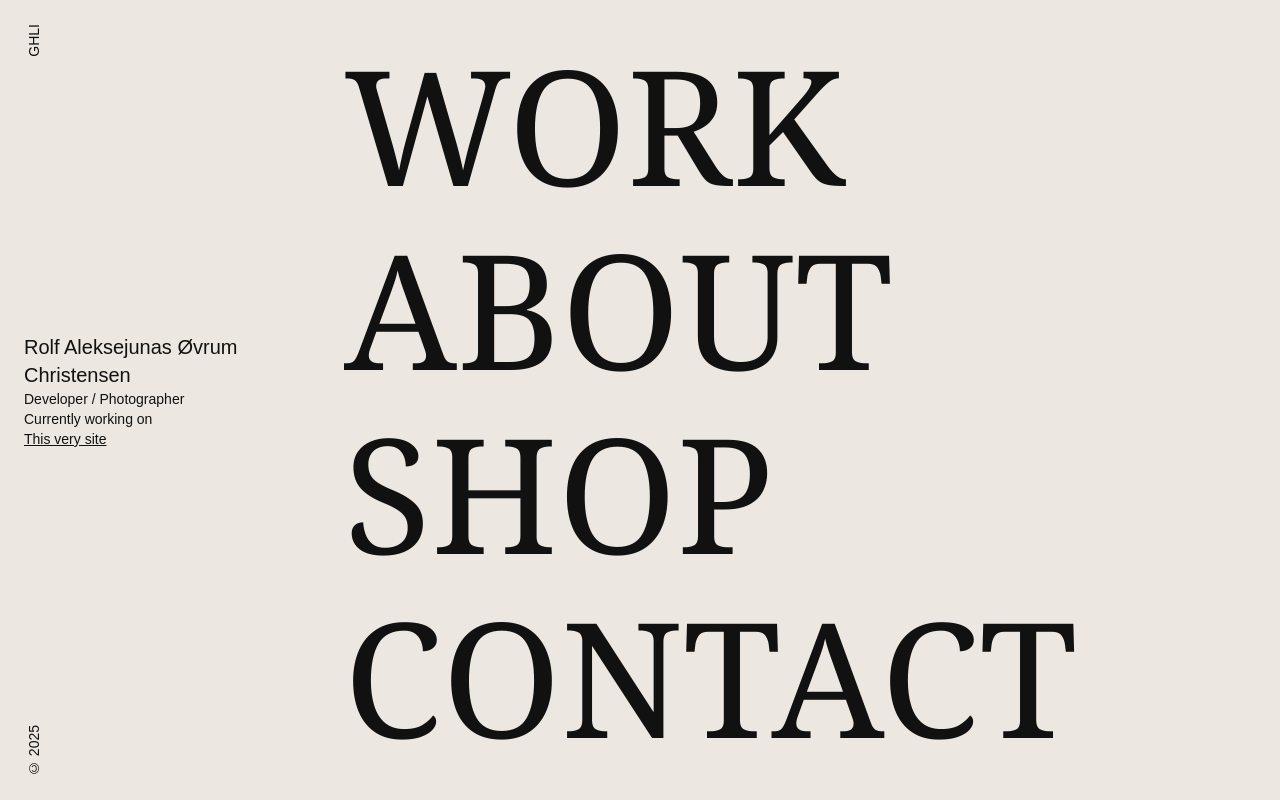
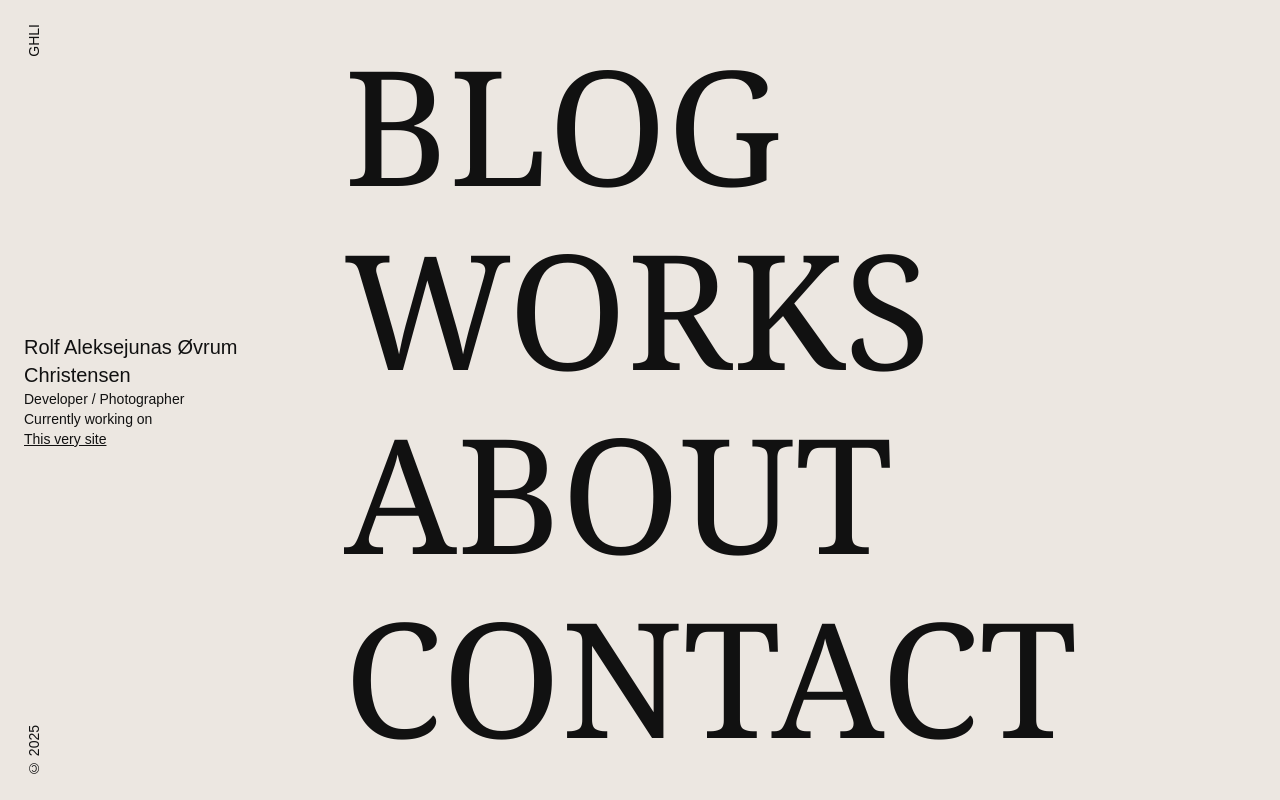
Before and after one commit to aleksejunas/aleksejunas-dot-no, a Next.js app: page / in a window 1280 px wide. Built offline with nearby package versions, Linux system fonts and the light colour scheme.

Commit message:
refactor: Moved non page.tsx related folders and files to /src
- introduced animation with links that "flies" into the screen from the
right using motion.dev
- added contact, blog and about pages (renamed shop to blog, since I
don't have a shop)

```diff
--- a/package.json
+++ b/package.json
@@ -13,6 +13,7 @@
     "@mdx-js/react": "^3.1.1",
     "@next/mdx": "^15.5.3",
     "@types/mdx": "^2.0.13",
+    "motion": "^12.23.18",
     "next": "15.5.3",
     "react": "19.1.0",
     "react-dom": "19.1.0"
--- /dev/null
+++ b/src/app/about-page/page.tsx
@@ -0,0 +1,11 @@
+import React from "react";
+
+const AboutPage = () => {
+  return (
+    <div>
+      <h1 className="text-5xl text-green-500">Hello from the AboutPage</h1>
+    </div>
+  );
+};
+
+export default AboutPage;
--- /dev/null
+++ b/src/app/contact-page/page.tsx
@@ -0,0 +1,9 @@
+const ContactPage = () => {
+  return (
+    <div>
+      <h1 className="text-5xl text-green-500">Hello from the ContactPage</h1>
+    </div>
+  );
+};
+
+export default ContactPage;
--- a/src/app/page.tsx
+++ b/src/app/page.tsx
@@ -1,7 +1,15 @@
-import Image from "next/image";
+// import Image from "next/image";
 import Link from "next/link";
+import EnterAnimation from "@/components/motion/EnterAnimation";
 
-export default function HomePage() {
+const links = {
+  BLOG: "/blog-page",
+  WORKS: "/works-page",
+  ABOUT: "/about-page",
+  CONTACT: "/contact-page",
+};
+
+const HomePage = () => {
   const currentYear = new Date().getFullYear();
   return (
     <main className="grid min-h-screen grid-cols-[1fr_3fr] bg-[#ECE7E1] text-[#111] dark:bg-[#111] dark:text-[#ECE7E1]">
@@ -15,7 +23,6 @@ export default function HomePage() {
             LI
           </a>
         </div>
-
         <div>
           <p className="font-medium text-xl">
             Rolf Aleksejunas Øvrum Christensen
@@ -31,25 +38,35 @@ export default function HomePage() {
             </a>
           </div>
         </div>
-
         <div className="rotate-180 [writing-mode:vertical-rl]">
           © {currentYear}
         </div>
       </section>
-
       {/* Right column */}
       <nav className="flex flex-col justify-center gap-6 p-6">
-        {["WORK", "ABOUT", "SHOP", "CONTACT"].map((item) => (
-          <a
-            key={item}
-            href={`/${item.toLowerCase()}`}
-            className="font-serif text-[clamp(2rem,38vw,10rem)] leading-none uppercase hover:opacity-70 transition"
-            // className="text-8xl"
-          >
-            {item}
-          </a>
+        {Object.entries(links).map(([text, href]) => (
+          <EnterAnimation key={text}>
+            {" "}
+            <Link
+              key={text}
+              href={href}
+              className="font-serif text-[clamp(2rem,38vw,10rem)] leading-none uppercase hover:opacity-70 transition"
+            >
+              {" "}
+              {text}
+            </Link>
+            {/* <a */}
+            {/*   key={text} */}
+            {/*   href={href} */}
+            {/*   className="font-serif text-[clamp(2rem,38vw,10rem)] leading-none uppercase hover:opacity-70 transition" */}
+            {/* > */}
+            {/*   {text} */}
+            {/* </a> */}
+          </EnterAnimation>
         ))}
       </nav>
     </main>
   );
-}
+};
+
+export default HomePage;
--- /dev/null
+++ b/src/app/projects-page/page.tsx
@@ -0,0 +1,9 @@
+const BlogPage = () => {
+  return (
+    <div>
+      <h1 className="text-5xl text-green-500">Hello from the Blog Page</h1>
+    </div>
+  );
+};
+
+export default BlogPage;
--- /dev/null
+++ b/src/app/works-page/page.tsx
@@ -0,0 +1,9 @@
+const WorksPage = () => {
+  return (
+    <div>
+      <h1 className="text-5xl text-green-500">Hello from the Works Page</h1>
+    </div>
+  );
+};
+
+export default WorksPage;
--- /dev/null
+++ b/src/components/motion/EnterAnimation.tsx
@@ -0,0 +1,15 @@
+import * as motion from "motion/react-client";
+
+const EnterAnimation = ({ children }: { children: React.ReactNode }) => {
+  return (
+    <motion.div
+      initial={{ opacity: 0, x: 2000 }}
+      animate={{ opacity: 1, x: 0 }}
+      transition={{ duration: 0.5 }}
+    >
+      {children}
+    </motion.div>
+  );
+};
+
+export default EnterAnimation;
```
Also changed, not shown: src/markdown/welcome.mdx (renamed from src/app/markdown/welcome.mdx), 1 other file (tests, documents, lock files or other folders).
